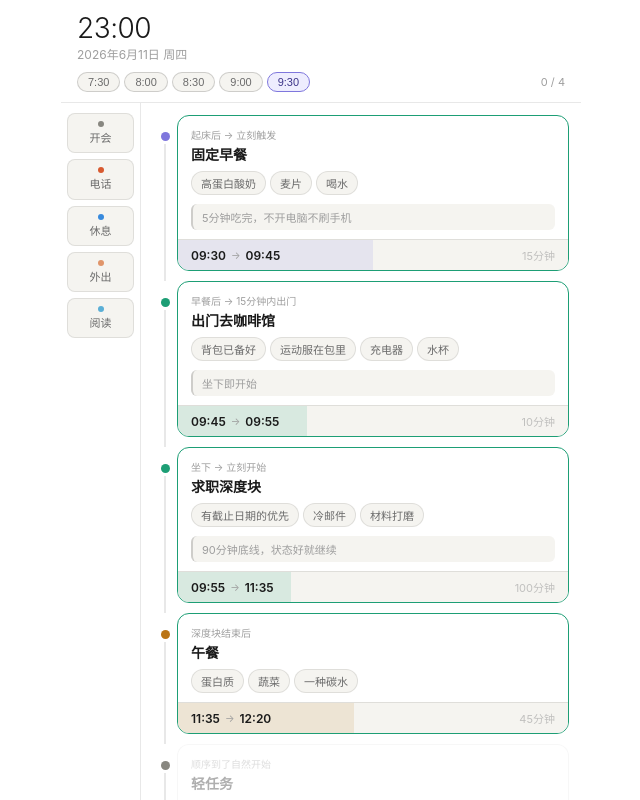
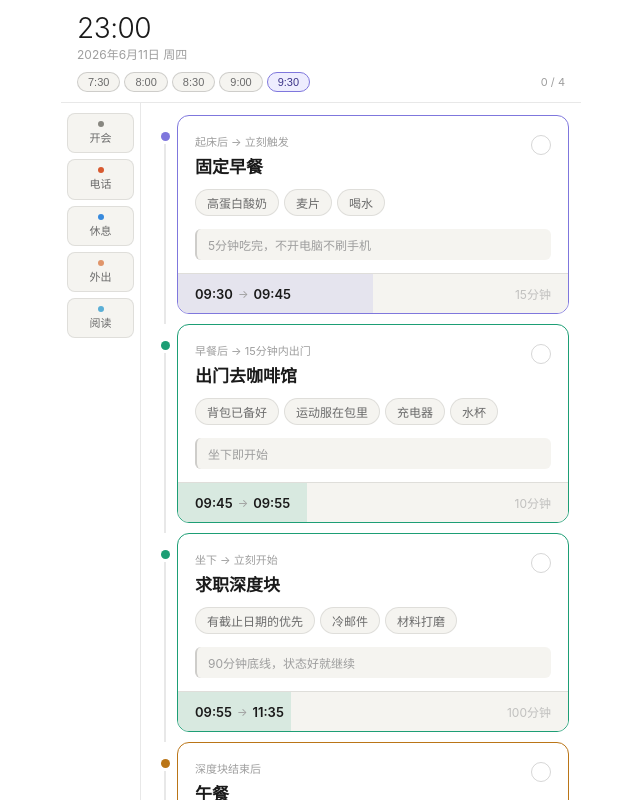
Before and after one commit to lilsycz/My-Daily-System, a plain HTML site: page index.html in a window 1280 px wide. Shown: the whole page, without its empty margins (319-959 px from the left). Drawn offline with Linux system fonts and the light colour scheme.

Commit message:
Enhance card layout and styling; update checkmark functionality and adjust font sizes

```diff
--- a/index.html
+++ b/index.html
@@ -64,30 +64,33 @@ body{font-family:-apple-system,BlinkMacSystemFont,'Helvetica Neue',sans-serif;ba
 
 /* card states */
 .card{flex:1;margin-bottom:10px;background:var(--bg);border:0.5px solid var(--border);border-radius:var(--radius);overflow:hidden;cursor:pointer;-webkit-tap-highlight-color:transparent;transition:border-color .15s,opacity .15s}
-.card.active{border-color:var(--teal);border-width:1.5px}
+.card.active{border-width:1.5px}
 .card.done{opacity:.4;cursor:pointer}
 .card.dim{opacity:.35}
 
-.chead{padding:11px 13px 0}
-.trig{font-size:10px;color:var(--text3);margin-bottom:2px}
-.ctitle{font-size:14px;font-weight:600;color:var(--text);margin-bottom:7px}
+.chead{padding:17px 17px 0;display:flex;align-items:flex-start;gap:8px}
+.chead-left{flex:1;min-width:0}
+.trig{font-size:11px;color:var(--text3);margin-bottom:4px}
+.ctitle{font-size:17px;font-weight:600;color:var(--text);margin-bottom:11px}
 .done .ctitle{text-decoration:line-through}
+.ccheck{width:20px;height:20px;border-radius:50%;border:1.5px solid var(--border2);flex-shrink:0;display:flex;align-items:center;justify-content:center;margin-top:2px;transition:background .15s,border-color .15s}
+.ccheck.on::after{content:'';width:4px;height:8px;border:2px solid #fff;border-top:none;border-left:none;transform:rotate(45deg) translateY(-1px);display:block}
 
-.pills{display:flex;flex-wrap:wrap;gap:4px;padding:0 13px 9px}
-.pill{font-size:11px;padding:3px 9px;border-radius:99px;border:0.5px solid var(--border);color:var(--text2);background:var(--bg2)}
+.pills{display:flex;flex-wrap:wrap;gap:5px;padding:0 17px 13px}
+.pill{font-size:12px;padding:4px 11px;border-radius:99px;border:0.5px solid var(--border);color:var(--text2);background:var(--bg2)}
 
-.rule{font-size:11px;color:var(--text3);padding:5px 9px;margin:0 13px 9px;background:var(--bg2);border-radius:6px;border-left:2px solid var(--border2)}
+.rule{font-size:12px;color:var(--text3);padding:7px 11px;margin:0 17px 13px;background:var(--bg2);border-radius:6px;border-left:2px solid var(--border2)}
 
 /* time strip */
-.tstrip{padding:7px 13px;border-top:0.5px solid var(--border);background:var(--bg2);display:flex;align-items:center;gap:5px;position:relative;overflow:hidden;-webkit-user-select:none;user-select:none}
+.tstrip{padding:11px 17px;border-top:0.5px solid var(--border);background:var(--bg2);display:flex;align-items:center;gap:5px;position:relative;overflow:hidden;-webkit-user-select:none;user-select:none}
 .tstrip.draggable{cursor:ew-resize;touch-action:none}
 .tstrip-fill{position:absolute;left:0;top:0;bottom:0;pointer-events:none;transition:width .08s}
-.tval{font-size:12px;font-weight:600;color:var(--text);position:relative}
-.tsub{font-size:10px;color:var(--text3);position:relative}
-.tdur{font-size:11px;color:var(--text3);margin-left:auto;position:relative;opacity:0.6}
+.tval{font-size:13px;font-weight:600;color:var(--text);position:relative}
+.tsub{font-size:11px;color:var(--text3);position:relative}
+.tdur{font-size:12px;color:var(--text3);margin-left:auto;position:relative;opacity:0.6}
 
-.fstrip{padding:7px 13px 10px;border-top:0.5px solid var(--border);display:flex;align-items:center;gap:5px}
-.ftime{font-size:12px;font-weight:600;color:var(--text2)}
+.fstrip{padding:11px 17px 14px;border-top:0.5px solid var(--border);display:flex;align-items:center;gap:5px}
+.ftime{font-size:13px;font-weight:600;color:var(--text2)}
 
 /* drop zone highlight */
 .drop-active{border:1.5px dashed var(--teal) !important;background:rgba(29,158,117,.05)}
@@ -264,8 +267,10 @@ function render(){
     const line = document.createElement('div');line.className='sline';
     spine.appendChild(dot);spine.appendChild(line);
 
+    const dotColor = DOTS[i % DOTS.length];
     const card = document.createElement('div');
     card.className = 'card' + (isActive&&!isDone?' active':'') + (isDone?' done':'') + (isDim?' dim':'');
+    if(isActive && !isDone) card.style.borderColor = dotColor;
 
     // click card to toggle done
     card.addEventListener('click', e=>{
@@ -284,7 +289,8 @@ function render(){
     });
 
     const head = document.createElement('div');head.className='chead';
-    head.innerHTML = `<div class="trig">${d.trig||''}</div><div class="ctitle">${d.name}</div>`;
+    const checkStyle = isDone ? `background:${dotColor};border-color:${dotColor}` : '';
+    head.innerHTML = `<div class="chead-left"><div class="trig">${d.trig||''}</div><div class="ctitle">${d.name}</div></div><div class="ccheck${isDone?' on':''}" style="${checkStyle}"></div>`;
     card.appendChild(head);
 
     if(d.pills && d.pills.length){
```
